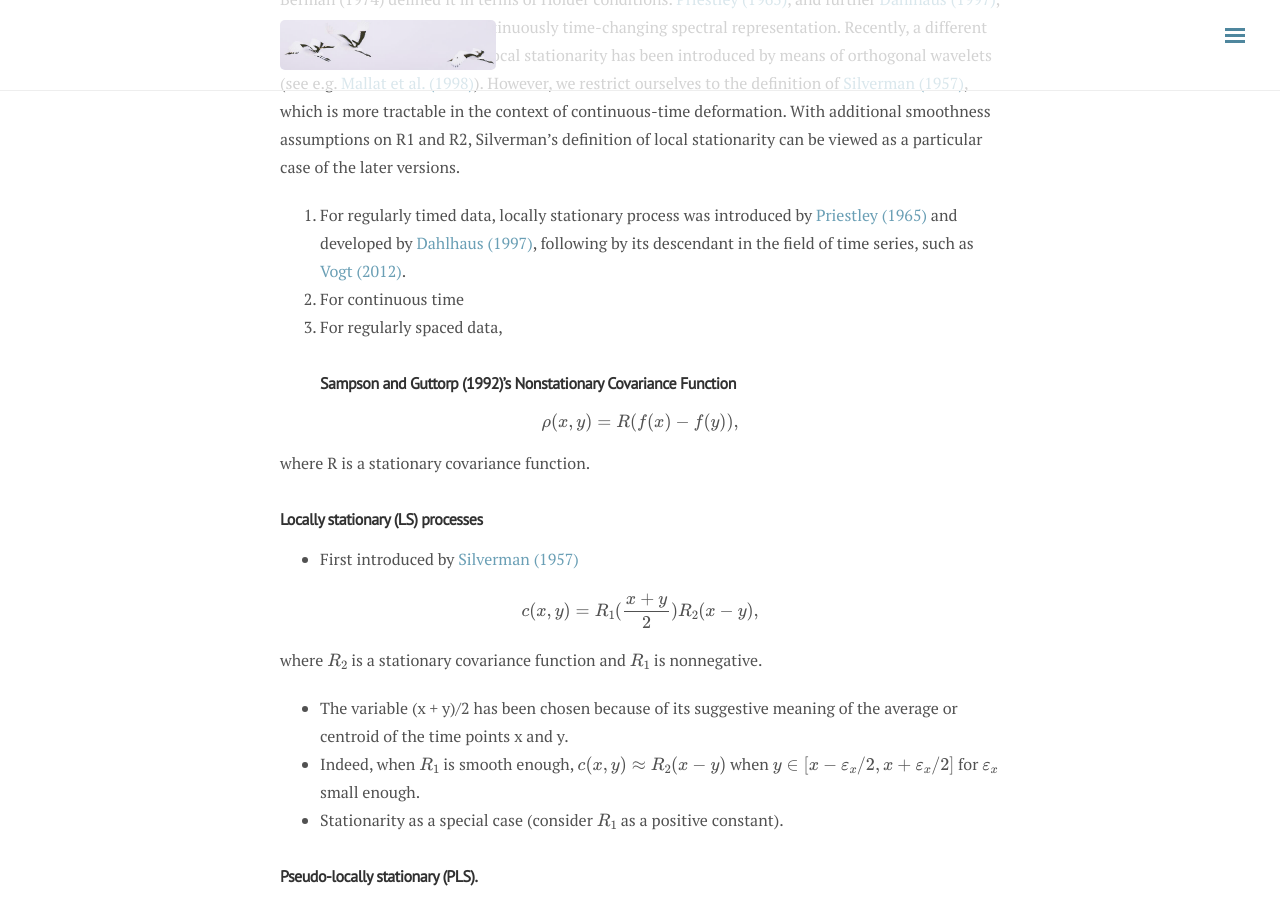
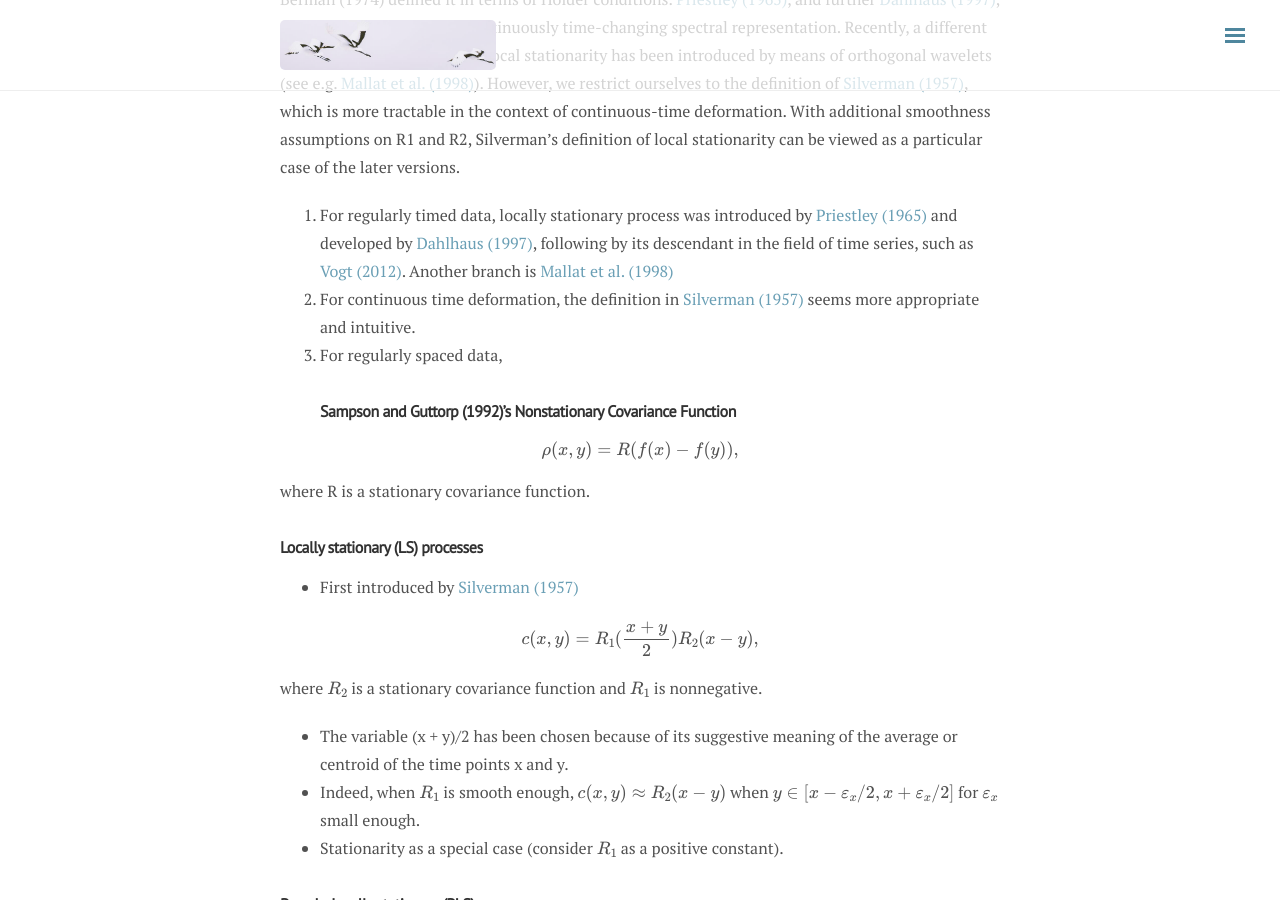
Before and after one commit to ylyy93/my_blog, a Jekyll site: the page built from _posts/2019-04-01-locally-stationary-spatial-process.md, in a window 1280 px wide and 900 px high, scrolled down 453 px. Built offline with Jekyll 4.4.1, drawn with Linux system fonts in a browser that asks for light colours; nearby versions of some CDN libraries; formulas are drawn with MathJax 3; comment, search, counter and statistics services are not loaded.

Commit message:
rebuilding site Mon Apr  1 22:01:20 MDT 2019

```diff
--- a/_posts/2019-04-01-locally-stationary-spatial-process.md
+++ b/_posts/2019-04-01-locally-stationary-spatial-process.md
@@ -12,8 +12,10 @@ Summary: A stochastic process is locally stationary if its covariance function c
 **[Notes 1:]**
 Notice that local stationarity is a general concept for which different definitions exist. Berman (1974) defined it in terms of Hölder conditions. [Priestley (1965)][@Priestley1965], and further [Dahlhaus (1997)][@Dahlhaus1997], considered a process with continuously time-changing spectral representation. Recently, a different and less restrictive notion of local stationarity has been introduced by means of orthogonal wavelets (see e.g. [Mallat et al. (1998)][@mallat1998]). However, we restrict ourselves to the definition of [Silverman (1957)][@Silverman1957], which is more tractable in the context of continuous-time deformation. With additional smoothness assumptions on R1 and R2, Silverman’s definition of local stationarity can be viewed as a particular case of the later versions.
 
-1. For regularly timed data, locally stationary process was introduced by [Priestley (1965)][@Priestley1965] and developed by [Dahlhaus (1997)][@Dahlhaus1997], following by its descendant in the field of time series, such as [Vogt (2012)][@vogt2012].
-2. For continuous time
+
+
+1. For regularly timed data, locally stationary process was introduced by [Priestley (1965)][@Priestley1965] and developed by [Dahlhaus (1997)][@Dahlhaus1997], following by its descendant in the field of time series, such as [Vogt (2012)][@vogt2012]. Another branch is [Mallat et al. (1998)][@mallat1998]
+2. For continuous time deformation, the definition in [Silverman (1957)][@Silverman1957] seems more appropriate and intuitive.
 2. For regularly spaced data,
 ### Sampson and Guttorp (1992)'s Nonstationary Covariance Function
 
@@ -64,3 +66,5 @@ where $R_1$ is a nonnegative function and $R_2$ is a stationary covariance funct
 [@vogt2012]: https://projecteuclid.org/download/pdfview_1/euclid.aos/1359987532 "Nonparametric regression for locally stationary time series"
 
 [@mallat1998]: https://projecteuclid.org/download/pdf_1/euclid.aos/1030563977 "Adaptive covariance estimation of locally stationary processes"
+
+[@eckley2003]: http://citeseerx.ist.psu.edu/viewdoc/download?doi=10.1.1.65.3&rep=rep1&type=pdf "Locally Stationary Fields with Application to the Modelling and Analysis of Image Texture"
```
